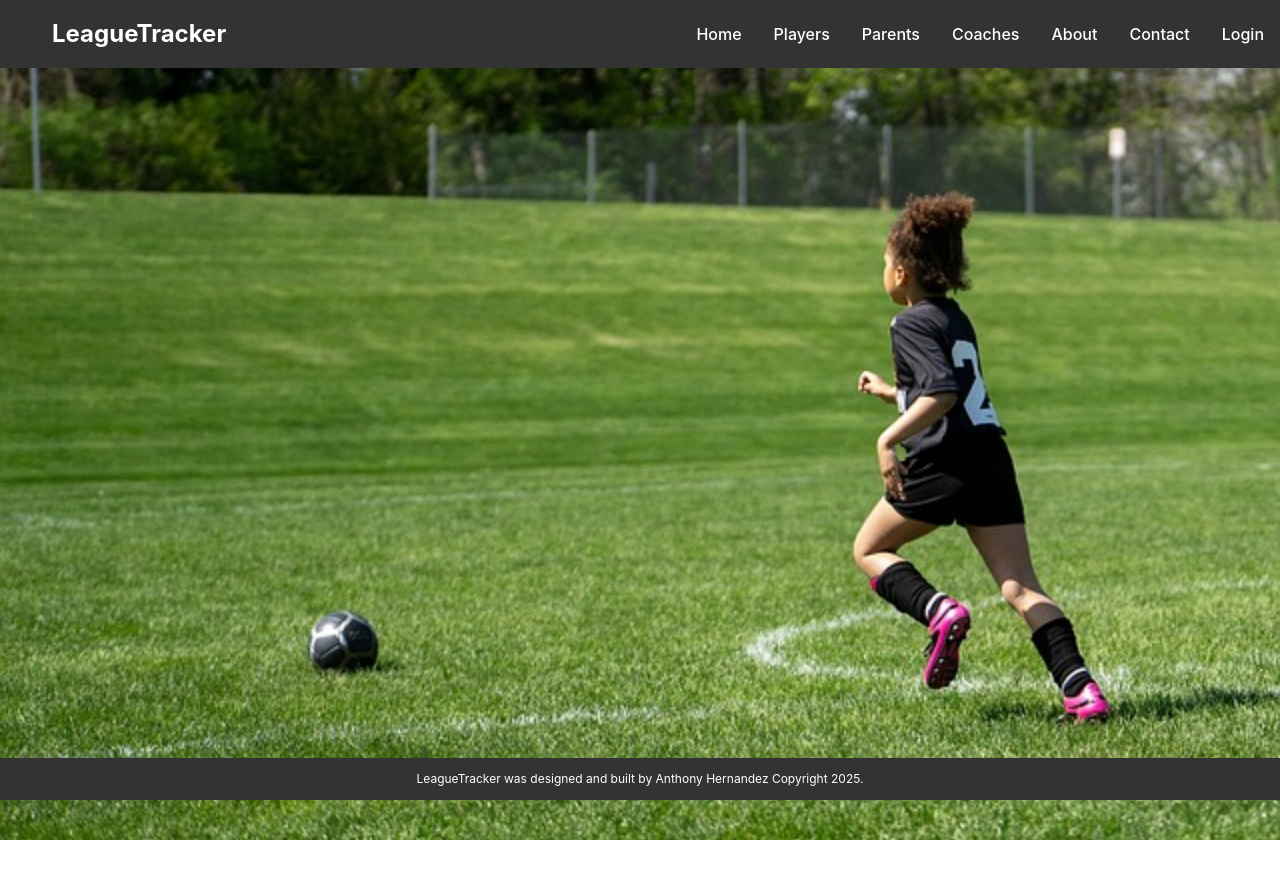
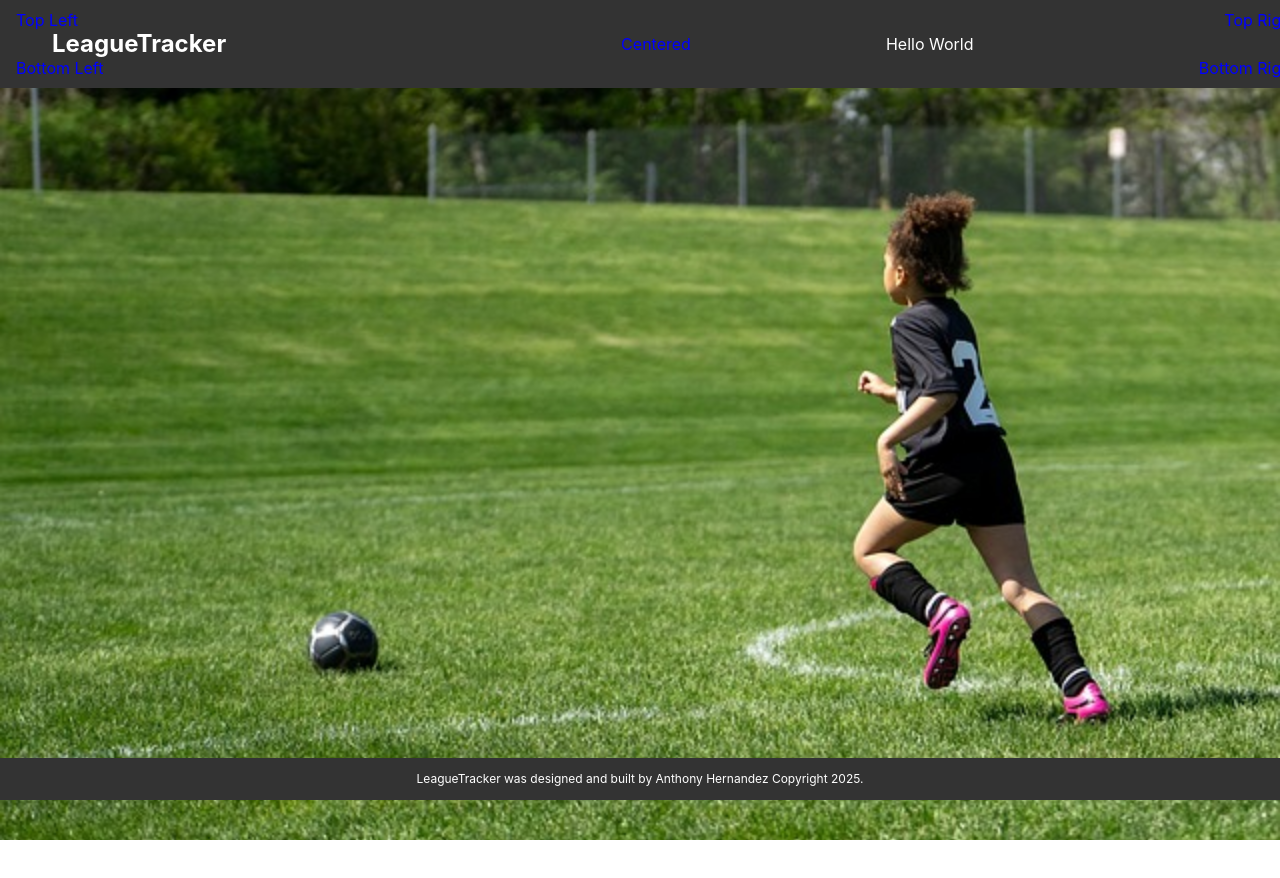
Before and after one commit to tonyh2323/leaguetracker, a React (Vite) app: page /about in a window 1280 px wide. Shown: the top 878 px of the page. Built offline with nearby package versions, Linux system fonts and the light colour scheme.

Commit message:
still adding pages

```diff
--- a/package.json
+++ b/package.json
@@ -11,7 +11,9 @@
   },
   "dependencies": {
     "react": "^19.0.0",
-    "react-dom": "^19.0.0"
+    "react-dom": "^19.0.0",
+    "react-router-dom": "^7.2.0",
+    "styled-components": "^6.1.15"
   },
   "devDependencies": {
     "@eslint/js": "^9.19.0",
--- a/src/About.jsx
+++ b/src/About.jsx
@@ -2,11 +2,19 @@ import React from 'react';
 
 
 
-export default function About(){
+const About = () => {
     return (
-    <>
-        <h1>This is the About screen</h1>
+        <>
+        <div className="container">
+        <div className="bottom-left">Bottom Left</div>
+        <div className="top-left">Top Left</div>
+        <div className="top-right">Top Right</div>
+        <div className="bottom-right">Bottom Right</div>
+        <div className="centered">Centered</div>
+      </div>
+      <p> Hello World</p>>
+      </>
+    );
+};
 
-    </>
-);
-}
+export default About;
--- a/src/App.css
+++ b/src/App.css
@@ -75,3 +75,46 @@ input {
   outline: none;
   margin: 5px;
 }
+.container {
+  display:flex;
+  justify-content: center;
+  align-items:  Center;
+  position: center;
+  text-align: center;
+  color: blue;
+  height: "100%";
+}
+.bottom-left {
+  position: absolute;
+  bottom: 8px;
+  left: 16px;
+}
+
+/* Top left text */
+.top-left {
+  position: absolute;
+  top: 8px;
+  left: 16px;
+}
+
+/* Top right text */
+.top-right {
+  position: absolute;
+  top: 8px;
+  right: 16px;
+}
+
+/* Bottom right text */
+.bottom-right {
+  position: absolute;
+  bottom: 8px;
+  right: 16px;
+}
+
+/* Centered text */
+.centered {
+  position: absolute;
+  top: 50%;
+  left: 50%;
+  transform: translate(-50%, -50%);
+}
--- a/src/App.jsx
+++ b/src/App.jsx
@@ -9,9 +9,9 @@ import Footer from './Footer'
 function App() {
   return (
     <>
+    <Backgroundpic />
+   <Navbar/>
 
-     <Navbar />
-     <Backgroundpic />
      <Footer />
     </>
   )
--- a/src/Coaches.jsx
+++ b/src/Coaches.jsx
@@ -2,11 +2,11 @@ import React from 'react';
 
 
 
-export default function Coaches(){
-    return(
-        <div>
-        <h1>This is the Coaches screen</h1>
-        <P>This paragraph is in here s that I can see something on the Coaches screen.</P>
-        </div>
-    )
-}
+const Coaches = () => {
+    return (
+       <>
+            <p> Hello World</p>>
+      </>
+    );
+};
+export default Coaches;
--- a/src/Contact.jsx
+++ b/src/Contact.jsx
@@ -2,11 +2,11 @@ import React from 'react';
 
 
 
-export default function Contact(){
-    return(
-        <div>
-        <h1>This is the Contact screen</h1>
-        <P>This paragraph is in here s that I can see something on the Contact screen.</P>
-        </div>
-    )
-}
+const Contact = () => {
+    return (
+       <>
+            <p> Hello World Contact</p>>
+      </>
+    );
+};
+export default Contact;
--- a/src/Parents.jsx
+++ b/src/Parents.jsx
@@ -2,11 +2,11 @@ import React from 'react';
 
 
 
-export default function Parents(){
-    return(
-        <div>
-        <h1>This is the Parents screen</h1>
-        <P>This paragraph is in here to show the parents page so that I can see something on th screen.</P>
-        </div>
-    )
-}
+const Parents = () => {
+    return (
+       <>
+            <p> Hello Parent World</p>>
+      </>
+    );
+};
+export default Parents;
--- a/src/Players.jsx
+++ b/src/Players.jsx
@@ -2,11 +2,11 @@ import React from 'react';
 
 
 
-export default function Players(){
-    return(
-        <div>
-        <h1>This is the Players screen</h1>
-        <P>This paragraph is in here s that I can see something on th screen.</P>
-        </div>
-    )
-}
+const Players = () => {
+    return (
+       <>
+            <p> Hello Players World</p>>
+      </>
+    );
+};
+export default Players;
--- a/src/navbar.jsx
+++ b/src/navbar.jsx
@@ -1,6 +1,16 @@
 import React from 'react';
 import './Navbar.css';
 import About from './About';
+import Players from './Players';
+import Coaches from './Coaches';
+import Parents from './Parents';
+import Contact from './Contact';
+import Login from "./Login";
+import {
+  BrowserRouter as Router,
+  Routes,
+  Route,
+} from "react-router-dom";
 
 const Navbar = () => {
   return (
@@ -10,17 +20,17 @@ const Navbar = () => {
           LeagueTracker
         </a>
       </div>
-      <div className="navbar-center">
-        <ul className="nav-links">
-        <li><a href="/">Home</a></li>
-          <li><a href="./Players">Players</a></li>
-          <li><a href="./Parents">Parents</a></li>
-          <li><a href="./Coaches">Coaches</a></li>
-          <li><a href="./About">About</a></li>
-          <li><a href="./Contact">Contact</a></li>
-          <li><a href="./Login">Login</a></li>
-        </ul>
-      </div>
+      <Router>
+
+            <Routes>
+                <Route path="/Players" element={<Players />} />
+                <Route path="/Coaches" element={<Coaches />}/>
+                <Route path="/Parents" element={<Parents />} />
+                <Route path="/contact" element={<Contact />}/>
+                <Route path="/about" element={<About />} />
+                <Route path="/Login" element={<Login />}/>
+            </Routes>
+        </Router>
 
     </nav>
   );
```
Also changed, not shown: src/Navbar.css (line endings or trailing spaces), 1 other file (tests, documents, lock files or other folders).
